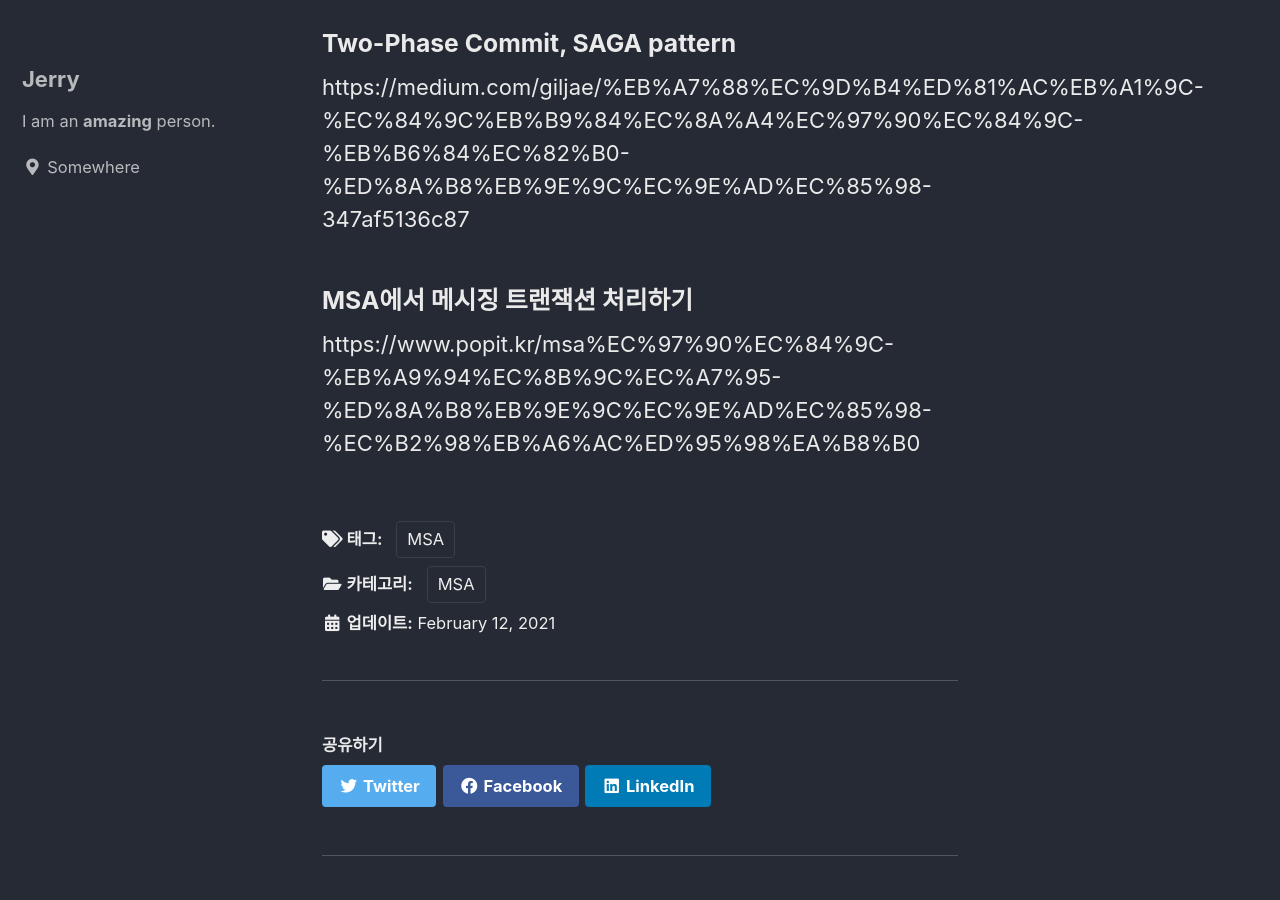
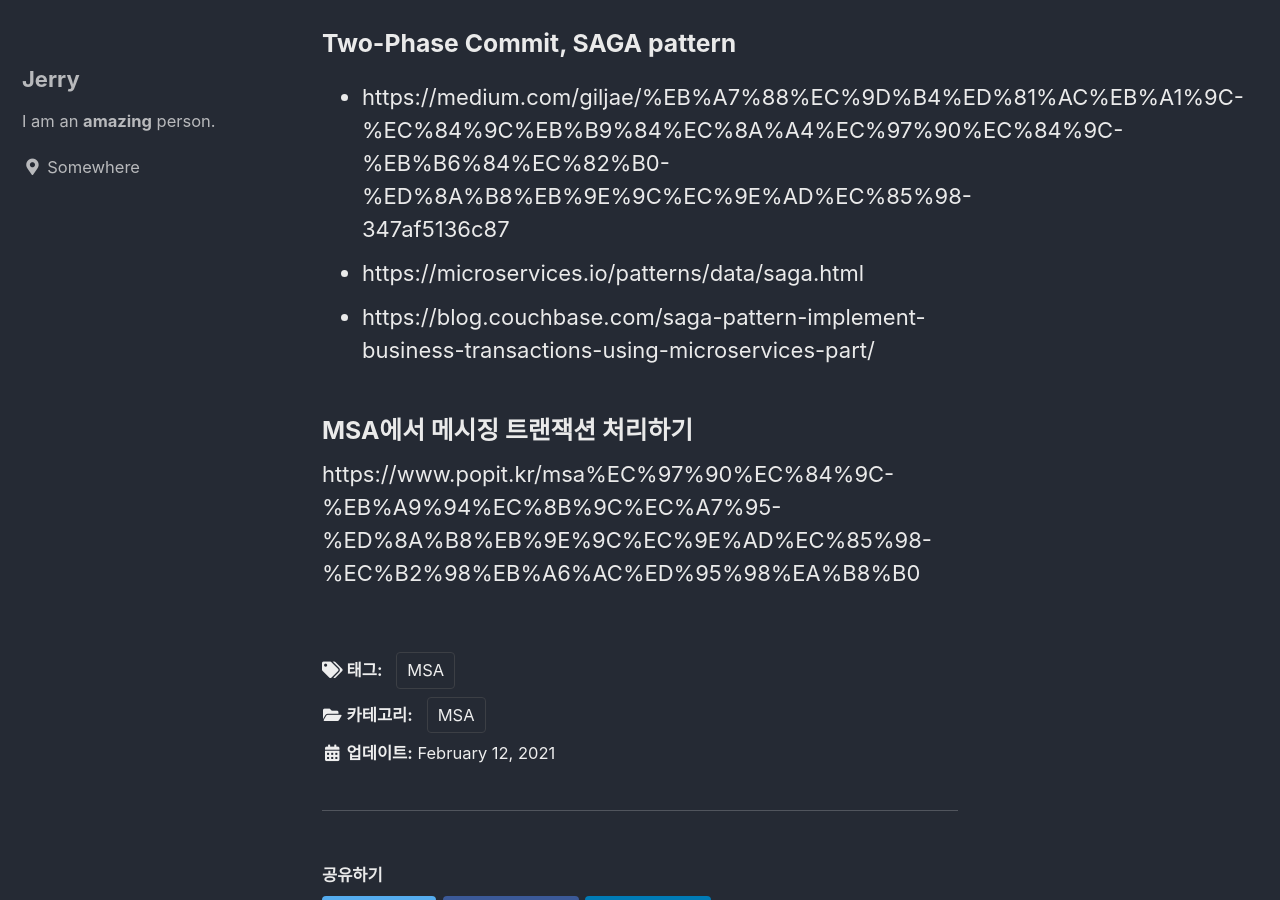
Before and after one commit to yoyojyv/yoyojyv.github.io, a Jekyll site: the page built from _posts/2021-02-11-msa-essential.md, in a window 1280 px wide and 900 px high, scrolled down 5045 px. Built offline with Jekyll 4.4.1, drawn with Linux system fonts in a browser that asks for light colours; cached includes are drawn as plain includes; part of the change alters nothing that is shown.

Commit message:
MSA 핵심 원칙

```diff
--- a/_posts/2021-02-11-msa-essential.md
+++ b/_posts/2021-02-11-msa-essential.md
@@ -6,7 +6,7 @@ categories:
   - MSA
 tags:
   - MSA
-last_modified_at: 2021-02-12T11:58:08+09:00
+last_modified_at: 2021-02-12T12:05:22+09:00
 ---
 
 마이크로서비스 어플리케이션은 **자율적인 서비스**의 집합이다.
@@ -94,7 +94,9 @@ https://www.infoq.com/news/2015/04/north-kerr-complexity-code/
 - Try-Confirm/Cancel: https://dzone.com/articles/transactions-for-the-rest-of-us
 
 ### Two-Phase Commit, SAGA pattern
-https://medium.com/giljae/%EB%A7%88%EC%9D%B4%ED%81%AC%EB%A1%9C-%EC%84%9C%EB%B9%84%EC%8A%A4%EC%97%90%EC%84%9C-%EB%B6%84%EC%82%B0-%ED%8A%B8%EB%9E%9C%EC%9E%AD%EC%85%98-347af5136c87
+- https://medium.com/giljae/%EB%A7%88%EC%9D%B4%ED%81%AC%EB%A1%9C-%EC%84%9C%EB%B9%84%EC%8A%A4%EC%97%90%EC%84%9C-%EB%B6%84%EC%82%B0-%ED%8A%B8%EB%9E%9C%EC%9E%AD%EC%85%98-347af5136c87
+- https://microservices.io/patterns/data/saga.html
+- https://blog.couchbase.com/saga-pattern-implement-business-transactions-using-microservices-part/
 
 ### MSA에서 메시징 트랜잭션 처리하기
 https://www.popit.kr/msa%EC%97%90%EC%84%9C-%EB%A9%94%EC%8B%9C%EC%A7%95-%ED%8A%B8%EB%9E%9C%EC%9E%AD%EC%85%98-%EC%B2%98%EB%A6%AC%ED%95%98%EA%B8%B0
```
